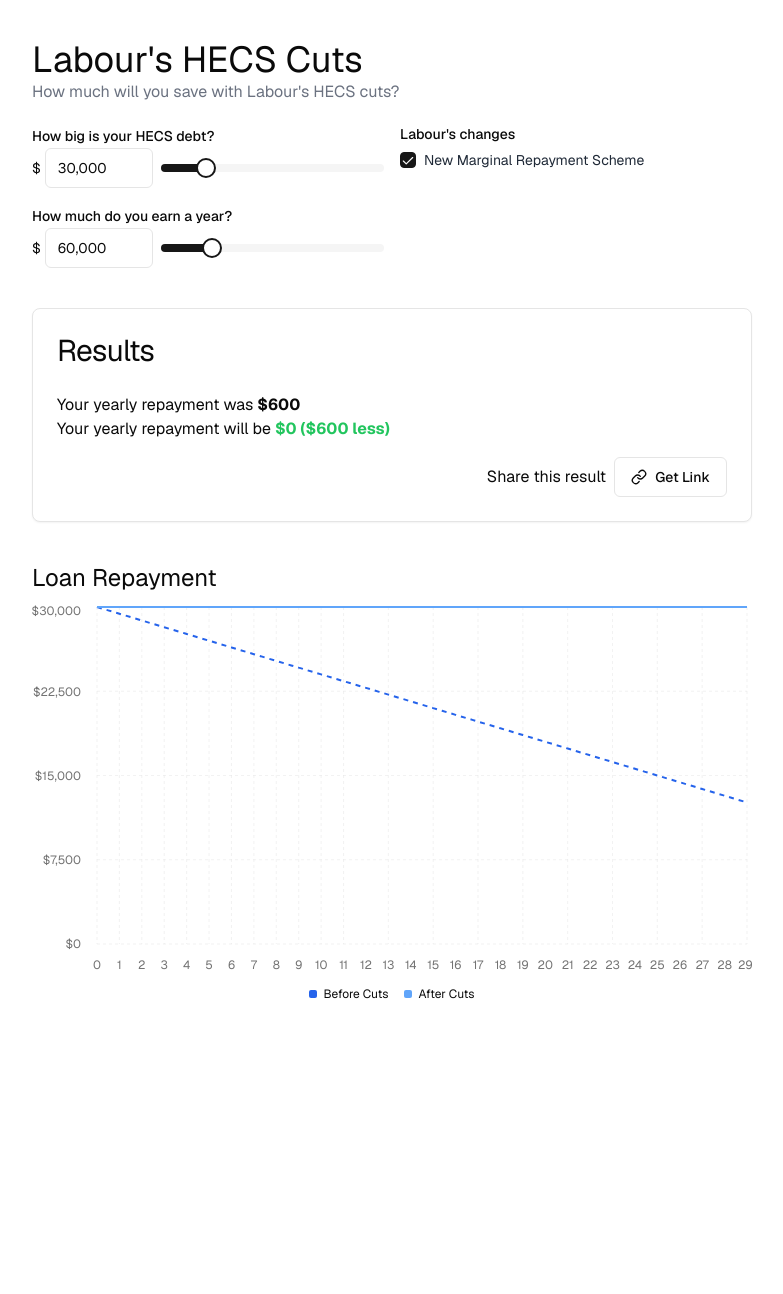
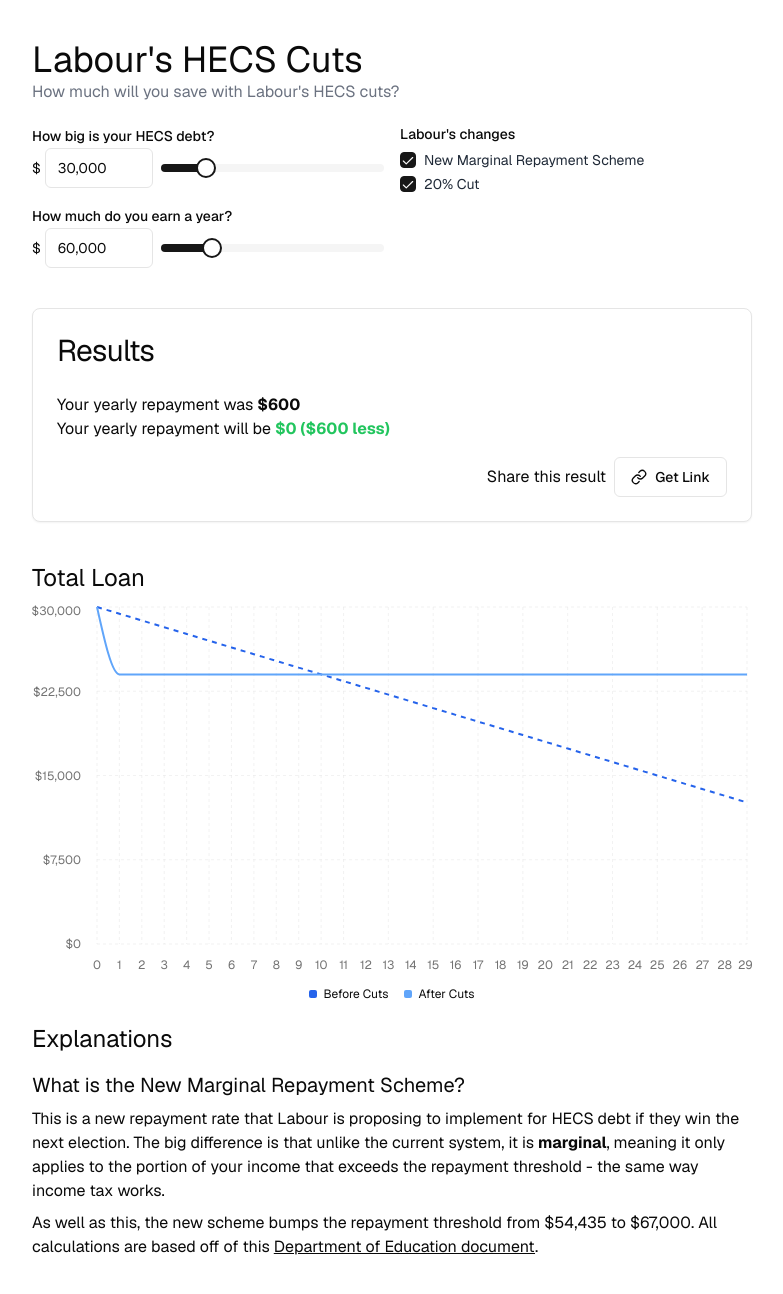
Before and after one commit to DanielTMolloy919/hecs-cuts, a Next.js app: page / in a window 1280 px wide. Shown: the top 1294 px of the page, without its empty margins (248-1031 px from the left). Before the commit the page ends 1135 px from the top, so only its background shows below. Built offline with nearby package versions, Linux system fonts and the light colour scheme.

Commit message:
Add in 20 cut

```diff
--- a/src/app/calculator.tsx
+++ b/src/app/calculator.tsx
@@ -1,6 +1,6 @@
 "use client";
 
-import { useState, useDeferredValue, Suspense } from "react";
+import { useState, useDeferredValue, Suspense, useMemo } from "react";
 import { Line, LineChart, CartesianGrid, XAxis, YAxis } from "recharts";
 import { Card, CardContent, CardHeader, CardTitle } from "~/components/ui/card";
 
@@ -30,22 +30,32 @@
 const MAX_SALARY = 300000;
 
 const chartConfig = {
-  before: {
+  old: {
     label: "Before Cuts",
     color: "#2563eb",
   },
-  after: {
+  new: {
     label: "After Cuts",
     color: "#60a5fa",
   },
 } satisfies ChartConfig;
 
-function repaymentData(income: number, initialLoan: number) {
+type RepaymentData = {
+  year: number;
+  old: number;
+  new: number;
+};
+
+function calculateRepaymentData(
+  income: number,
+  initialLoan: number,
+  twentyPercentCut: boolean,
+): RepaymentData[] {
   // Validate inputs
   if (income <= 0 || initialLoan <= 0) {
     return Array(30)
       .fill(0)
-      .map((_, year) => ({ year, before: initialLoan, after: initialLoan }));
+      .map((_, year) => ({ year, old: initialLoan, new: initialLoan }));
   }
 
   const data = [];
@@ -58,7 +68,11 @@
   if (oldRepayment === 0 && newRepayment === 0) {
     return Array(30)
       .fill(0)
-      .map((_, year) => ({ year, before: initialLoan, after: initialLoan }));
+      .map((_, year) => ({
+        year,
+        old: initialLoan,
+        new: initialLoan,
+      }));
   }
 
   // Calculate until loan is paid off or 30 years reached
@@ -67,10 +81,15 @@
     year < 30 && (remainingLoanBefore > 0 || remainingLoanAfter > 0);
     year++
   ) {
+    // Apply 20% cut at start of year 1 if enabled
+    if (year === 1 && twentyPercentCut) {
+      remainingLoanAfter = remainingLoanAfter * 0.8;
+    }
+
     data.push({
       year,
-      before: Math.max(0, remainingLoanBefore),
-      after: Math.max(0, remainingLoanAfter),
+      old: Math.max(0, remainingLoanBefore),
+      new: Math.max(0, remainingLoanAfter),
     });
     remainingLoanBefore = Math.max(0, remainingLoanBefore - oldRepayment);
     remainingLoanAfter = Math.max(0, remainingLoanAfter - newRepayment);
@@ -78,20 +97,17 @@
 
   // Add final zero if both loans are paid off
   if (remainingLoanBefore === 0 && remainingLoanAfter === 0) {
-    data.push({ year: data.length, before: 0, after: 0 });
+    data.push({ year: data.length, old: 0, new: 0 });
   }
 
   return data;
 }
 
 type LoanRepaymentChartProps = {
-  income: number;
-  initialLoan: number;
+  data: RepaymentData[];
 };
 
-function LoanRepaymentChart({ income, initialLoan }: LoanRepaymentChartProps) {
-  const data = repaymentData(income, initialLoan);
-
+function LoanRepaymentChart({ data }: LoanRepaymentChartProps) {
   return (
     <ChartContainer config={chartConfig} className="min-h-[400px] w-full">
       <LineChart data={data}>
@@ -112,16 +128,16 @@
         <ChartLegend content={<ChartLegendContent />} />
         <Line
           type="monotone"
-          dataKey="before"
-          stroke="var(--color-before)"
+          dataKey="old"
+          stroke="var(--color-old)"
           strokeWidth={2}
           dot={false}
           strokeDasharray="5 5"
         />
         <Line
           type="monotone"
-          dataKey="after"
-          stroke="var(--color-after)"
+          dataKey="new"
+          stroke="var(--color-new)"
           strokeWidth={2}
           dot={false}
         />
@@ -200,7 +216,13 @@
 
   const [repaymentScheme, setRepaymentScheme] = useState<boolean>(true);
 
+  const [twentyPercentCut, setTwentyPercentCut] = useState<boolean>(true);
+
   const deferredSalary = useDeferredValue(salary);
+
+  const repaymentData = useMemo(() => {
+    return calculateRepaymentData(deferredSalary, hecsDebt, twentyPercentCut);
+  }, [deferredSalary, hecsDebt, twentyPercentCut]);
 
   const oldRepayment = yearlyRepaymentOld(deferredSalary);
   const newRepayment = yearlyRepaymentNew(deferredSalary);
@@ -276,6 +298,21 @@
               New Marginal Repayment Scheme
             </label>
           </div>
+          <div className="flex items-center space-x-2">
+            <Checkbox
+              id="twenty_percent_cut"
+              checked={twentyPercentCut}
+              onCheckedChange={(checked) =>
+                setTwentyPercentCut(checked as boolean)
+              }
+            />
+            <label
+              htmlFor="twenty_percent_cut"
+              className="text-sm leading-none text-gray-800 peer-disabled:cursor-not-allowed peer-disabled:opacity-70"
+            >
+              20% Cut
+            </label>
+          </div>
         </div>
       </div>
       <div className="pt-10" />
@@ -313,10 +350,9 @@
       </Card>
       <div className="pt-10" />
       <div className="flex flex-col gap-2">
-        <h2 className="text-2xl">Loan Repayment</h2>
-        <LoanRepaymentChart income={deferredSalary} initialLoan={hecsDebt} />
+        <h2 className="text-2xl">Total Loan</h2>
+        <LoanRepaymentChart data={repaymentData} />
       </div>
-      <div className="h-32" />
     </div>
   );
 }
--- a/src/app/page.tsx
+++ b/src/app/page.tsx
@@ -1,4 +1,33 @@
 import Calculator from "./calculator";
+
+function MarginalRepaymentExplainer() {
+  return (
+    <>
+      <h2 className="pt-4 text-xl">
+        What is the New Marginal Repayment Scheme?
+      </h2>
+      <p className="pt-2">
+        This is a new repayment rate that Labour is proposing to implement for
+        HECS debt if they win the next election. The big difference is that
+        unlike the current system, it is{" "}
+        <span className="font-bold">marginal</span>, meaning it only applies to
+        the portion of your income that exceeds the repayment threshold - the
+        same way income tax works.
+      </p>
+      <p className="pt-2">
+        As well as this, the new scheme bumps the repayment threshold from
+        $54,435 to $67,000. All calculations are based off of this{" "}
+        <a
+          href="https://www.education.gov.au/higher-education-loan-program/resources/making-student-repayments-fairer"
+          className="underline"
+        >
+          Department of Education document
+        </a>
+        .
+      </p>
+    </>
+  );
+}
 
 export default function HomePage() {
   return (
@@ -10,6 +39,9 @@
       </p>
       <div className="pt-5" />
       <Calculator />
+      <h2 className="pt-4 text-2xl">Explanations</h2>
+      <MarginalRepaymentExplainer />
+      <div className="h-64" />
     </main>
   );
 }
```
